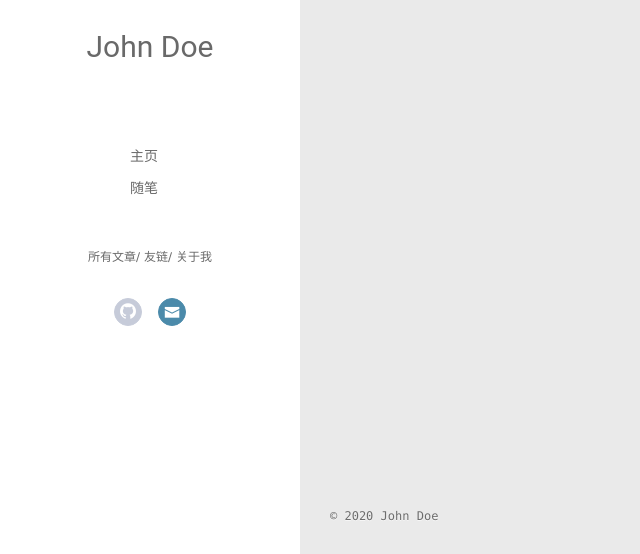
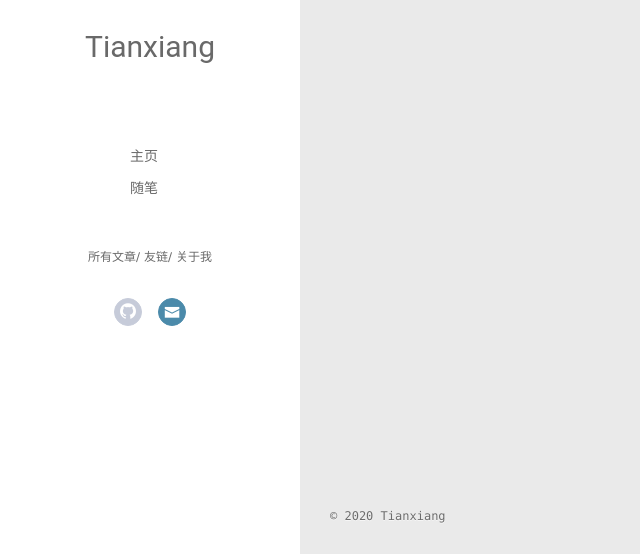
Before and after one commit to LanLan77/LanLan77.github.io, a plain HTML site: page archives/index.html in a window 1280 px wide. Shown: the part 243-797 px from the top of the page, 0-640 px from the left. Drawn offline with Linux system fonts and the light colour scheme; no server answers.

Commit message:
Site updated: 2020-05-27 17:31:46

```diff
--- a/archives/index.html
+++ b/archives/index.html
@@ -13,7 +13,7 @@
 <meta property="og:url" content="http://yoursite.com/archives/index.html">
 <meta property="og:site_name" content="Hexo">
 <meta property="og:locale" content="en_US">
-<meta property="article:author" content="John Doe">
+<meta property="article:author" content="Tianxiang">
 <meta name="twitter:card" content="summary">
 
     <link rel="alternative" href="/atom.xml" title="Hexo" type="application/atom+xml">
@@ -46,7 +46,7 @@
 			<img src="" class="js-avatar">
 		</a>
 		<hgroup>
-		  <h1 class="header-author"><a href="/">John Doe</a></h1>
+		  <h1 class="header-author"><a href="/">Tianxiang</a></h1>
 		</hgroup>
 
 
@@ -100,7 +100,7 @@
 				<img src="" class="js-avatar">
 			</div>
 			<hgroup>
-			  <h1 class="header-author js-header-author">John Doe</h1>
+			  <h1 class="header-author js-header-author">Tianxiang</h1>
 			</hgroup>
 
 
@@ -194,7 +194,7 @@
   <div class="outer">
     <div id="footer-info">
     	<div class="footer-left">
-    		&copy; 2020 John Doe
+    		&copy; 2020 Tianxiang
     	</div>
       	<div class="footer-right">
       		<a href="http://hexo.io/" target="_blank">Hexo</a>  Theme <a href="https://github.com/litten/hexo-theme-yilia" target="_blank">Yilia</a> by Litten
--- /dev/null
+++ b/content.json
@@ -0,0 +1 @@
+[{"title":"Hello World","date":"2020-05-27T06:06:51.257Z","path":"2020/05/27/hello-world/","tags":[]}]
```
Also changed, not shown: 2020/05/27/hello-world/index.html (+4 -4 lines), archives/2020/05/index.html (+4 -4 lines), archives/2020/index.html (+4 -4 lines), index.html (+4 -4 lines).
